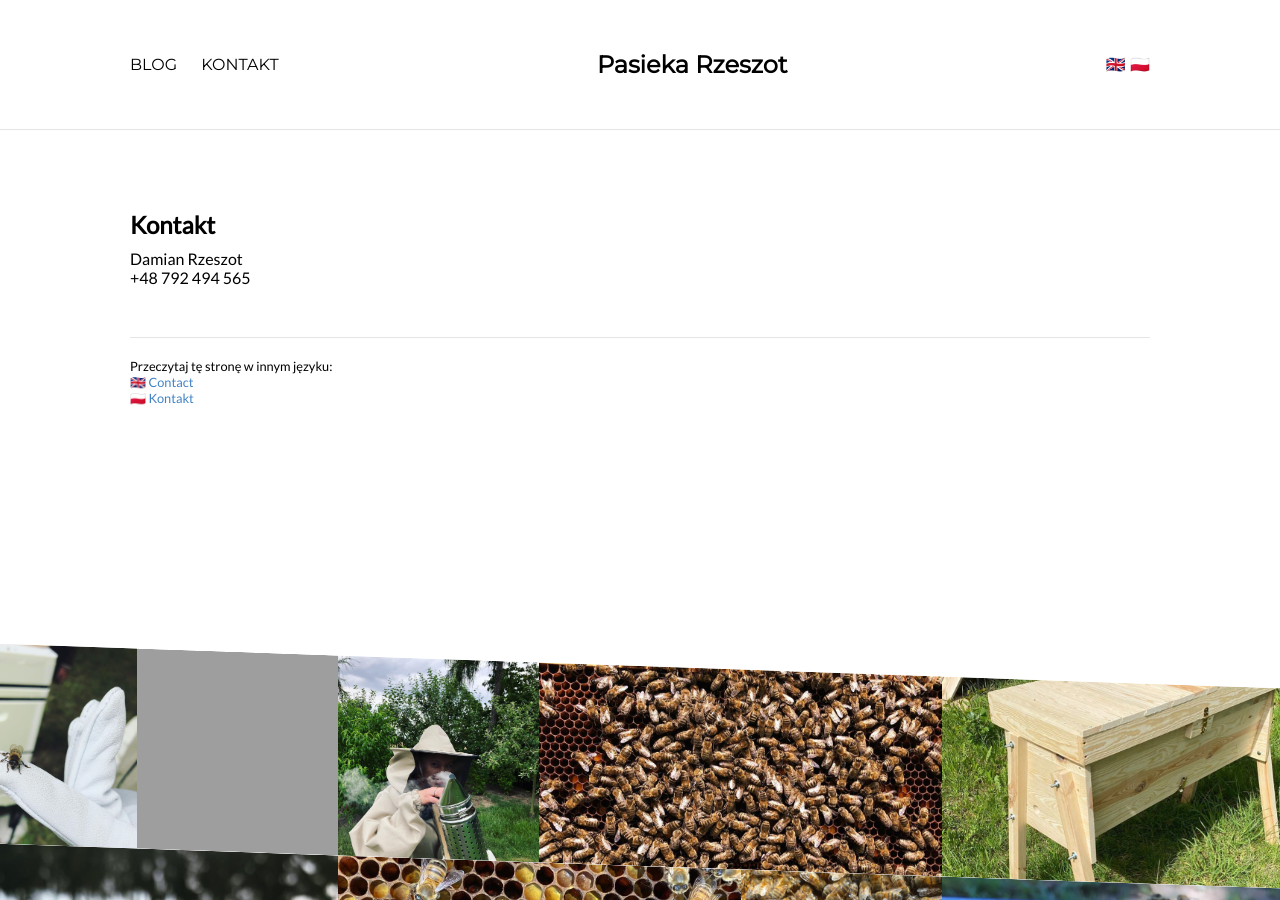
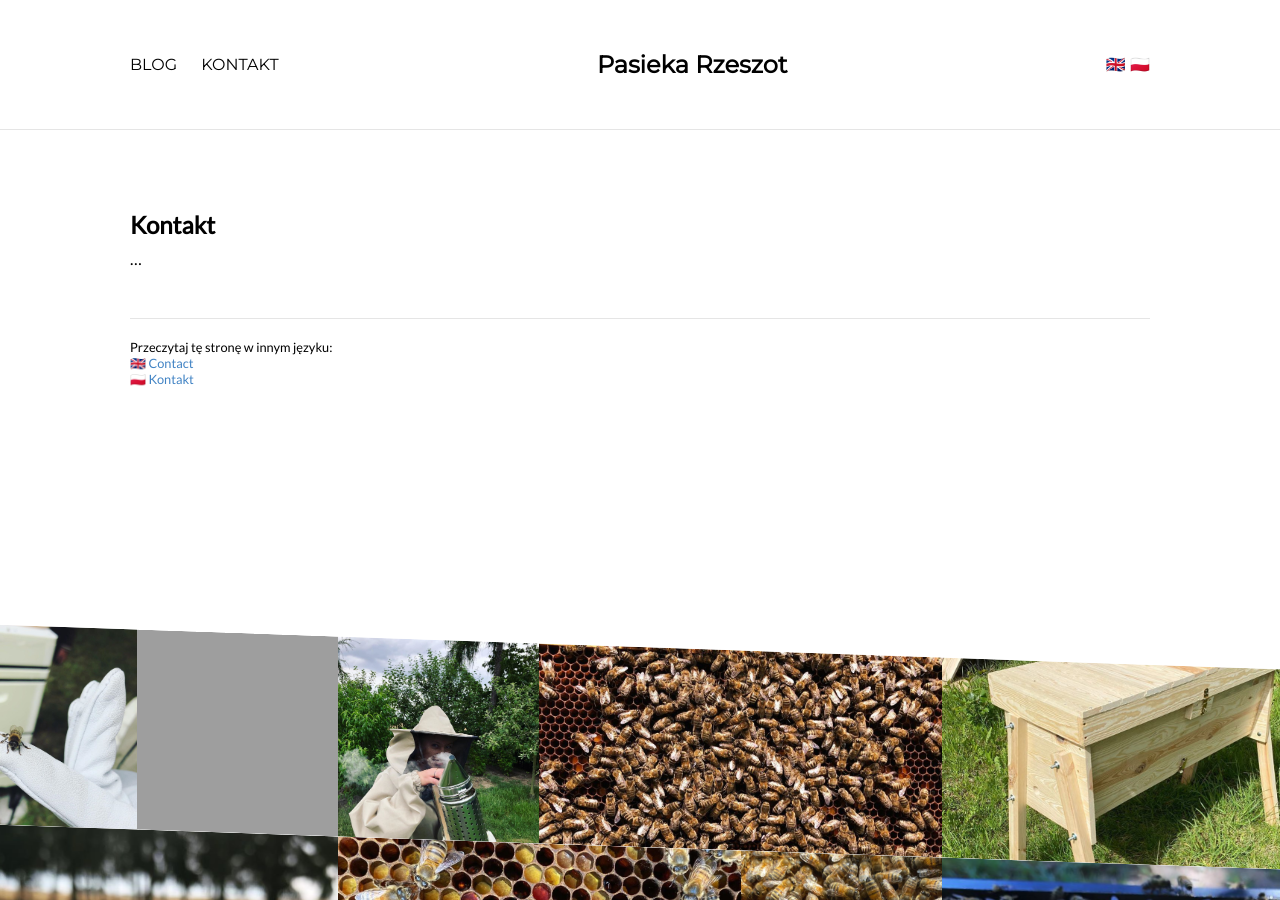
Before and after one commit to rzeszot/apiary-web, a Jekyll site: the page built from _pages/contact-en.md, in a window 1280 px wide and 900 px high. Built offline with Jekyll 4.4.1, drawn with Linux system fonts in a browser that asks for light colours; nearby versions of some CDN libraries; grey boxes are pictures that could not be loaded.

Commit message:
Remove contact

```diff
--- a/_pages/contact-en.md
+++ b/_pages/contact-en.md
@@ -8,6 +8,4 @@ lang: pl
 ref: contact
 ---
 
-Damian Rzeszot
-
-+48 792 494 565
+...
```
Also changed, not shown: _pages/contact-pl.md (+1 -3 lines).
